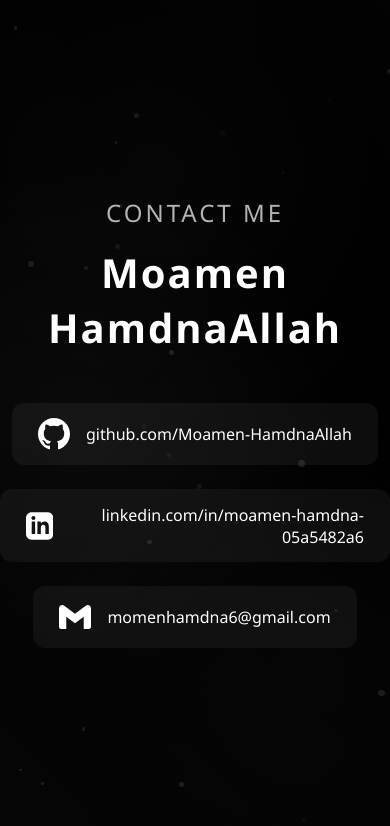
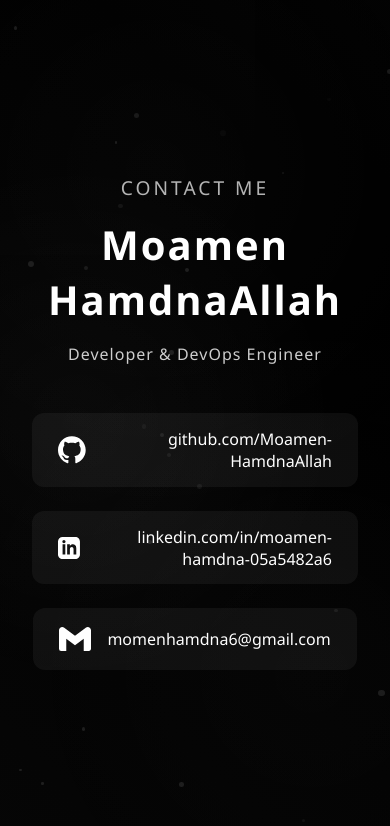
Before and after one commit to Moamen-HamdnaAllah/Moamen-Profile.github.io, a plain HTML site: page index.html in a window 390 px wide. Drawn offline with Linux system fonts and the light colour scheme.

Commit message:
index.html

```diff
--- a/index.html
+++ b/index.html
@@ -25,15 +25,9 @@
         }
 
         @keyframes gradientShift {
-            0% {
-                background-position: 0% 50%;
-            }
-            50% {
-                background-position: 100% 50%;
-            }
-            100% {
-                background-position: 0% 50%;
-            }
+            0% { background-position: 0% 50%; }
+            50% { background-position: 100% 50%; }
+            100% { background-position: 0% 50%; }
         }
 
         body::before {
@@ -41,20 +35,15 @@
             position: absolute;
             width: 100%;
             height: 100%;
-            background:
-                radial-gradient(circle at 20% 50%, rgba(255, 255, 255, 0.03) 0%, transparent 50%),
-                radial-gradient(circle at 80% 80%, rgba(255, 255, 255, 0.02) 0%, transparent 50%),
-                radial-gradient(circle at 40% 20%, rgba(255, 255, 255, 0.025) 0%, transparent 50%);
+            background: radial-gradient(circle at 20% 50%, rgba(255, 255, 255, 0.03) 0%, transparent 50%),
+                        radial-gradient(circle at 80% 80%, rgba(255, 255, 255, 0.02) 0%, transparent 50%),
+                        radial-gradient(circle at 40% 20%, rgba(255, 255, 255, 0.025) 0%, transparent 50%);
             animation: pulseGlow 8s ease-in-out infinite;
         }
 
         @keyframes pulseGlow {
-            0%, 100% {
-                opacity: 0.5;
-            }
-            50% {
-                opacity: 1;
-            }
+            0%, 100% { opacity: 0.5; }
+            50% { opacity: 1; }
         }
 
         .container {
@@ -62,14 +51,7 @@
             color: #fff;
             position: relative;
             z-index: 1;
-        }
-
-        h1 {
-            font-size: 4rem;
-            font-weight: 700;
-            margin-bottom: 3rem;
-            letter-spacing: 2px;
-            animation: fadeInDown 1s ease;
+            padding: 2rem;
         }
 
         .subtitle {
@@ -80,6 +62,23 @@
             letter-spacing: 3px;
             text-transform: uppercase;
             animation: fadeInDown 1s ease 0.2s both;
+        }
+
+        h1 {
+            font-size: 4rem;
+            font-weight: 700;
+            margin-bottom: 1rem;
+            letter-spacing: 2px;
+            animation: fadeInDown 1s ease;
+        }
+
+        .role {
+            font-size: 1.3rem;
+            font-weight: 400;
+            color: rgba(255, 255, 255, 0.8);
+            margin-bottom: 3rem;
+            letter-spacing: 1px;
+            animation: fadeInDown 1s ease 0.4s both;
         }
 
         .links {
@@ -157,15 +156,15 @@
         }
 
         .link-item:nth-child(1) {
-            animation: slideInLeft 0.8s ease 0.3s both;
+            animation: slideInLeft 0.8s ease 0.5s both;
         }
 
         .link-item:nth-child(2) {
-            animation: slideInLeft 0.8s ease 0.5s both;
+            animation: slideInLeft 0.8s ease 0.7s both;
         }
 
         .link-item:nth-child(3) {
-            animation: slideInLeft 0.8s ease 0.7s both;
+            animation: slideInLeft 0.8s ease 0.9s both;
         }
 
         @keyframes slideInLeft {
@@ -179,7 +178,6 @@
             }
         }
 
-        /* Background particles effect */
         .particle {
             position: absolute;
             background: rgba(255, 255, 255, 0.1);
@@ -201,6 +199,15 @@
             h1 {
                 font-size: 2.5rem;
             }
+
+            .subtitle {
+                font-size: 1.2rem;
+            }
+
+            .role {
+                font-size: 1rem;
+            }
+
             .link-item {
                 min-width: 320px;
                 font-size: 1rem;
@@ -213,7 +220,7 @@
     <div class="container">
         <p class="subtitle">Contact Me</p>
         <h1>Moamen HamdnaAllah</h1>
-
+        <p class="role">Developer & DevOps Engineer</p>
         <div class="links">
             <a href="https://github.com/Moamen-HamdnaAllah" class="link-item" target="_blank">
                 <svg class="icon" viewBox="0 0 24 24" fill="white" xmlns="http://www.w3.org/2000/svg">
@@ -221,14 +228,12 @@
                 </svg>
                 <span class="link-text">github.com/Moamen-HamdnaAllah</span>
             </a>
-
             <a href="https://linkedin.com/in/moamen-hamdna-05a5482a6" class="link-item" target="_blank">
                 <svg class="icon" viewBox="0 0 24 24" fill="white" xmlns="http://www.w3.org/2000/svg">
                     <path d="M19 0h-14c-2.761 0-5 2.239-5 5v14c0 2.761 2.239 5 5 5h14c2.762 0 5-2.239 5-5v-14c0-2.761-2.238-5-5-5zm-11 19h-3v-11h3v11zm-1.5-12.268c-.966 0-1.75-.79-1.75-1.764s.784-1.764 1.75-1.764 1.75.79 1.75 1.764-.783 1.764-1.75 1.764zm13.5 12.268h-3v-5.604c0-3.368-4-3.113-4 0v5.604h-3v-11h3v1.765c1.396-2.586 7-2.777 7 2.476v6.759z"/>
                 </svg>
                 <span class="link-text">linkedin.com/in/moamen-hamdna-05a5482a6</span>
             </a>
-
             <a href="mailto:momenhamdna6@gmail.com" class="link-item">
                 <svg class="icon" viewBox="0 0 24 24" fill="white" xmlns="http://www.w3.org/2000/svg">
                     <path d="M24 5.457v13.909c0 .904-.732 1.636-1.636 1.636h-3.819V11.73L12 16.64l-6.545-4.91v9.273H1.636A1.636 1.636 0 0 1 0 19.366V5.457c0-2.023 2.309-3.178 3.927-1.964L12 9.548l8.073-6.055C21.69 2.28 24 3.434 24 5.457z"/>
@@ -239,7 +244,6 @@
     </div>
 
     <script>
-        // Create floating particles
         function createParticles() {
             const particlesContainer = document.body;
             for (let i = 0; i < 30; i++) {
@@ -254,7 +258,6 @@
                 particlesContainer.appendChild(particle);
             }
         }
-
         createParticles();
     </script>
 </body>
```
